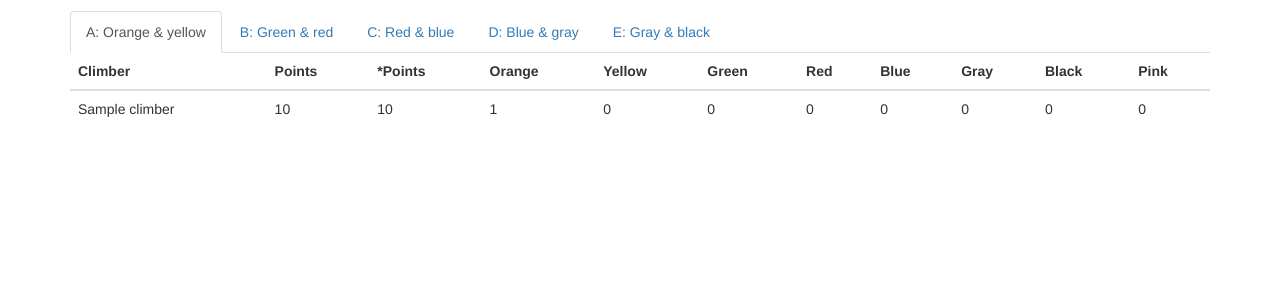
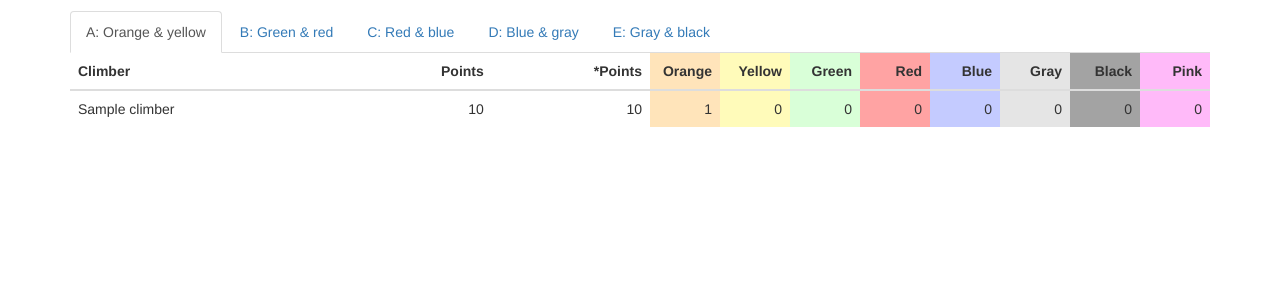
Before and after one commit to xqms/boulderviz, a Django app: page /boulders/leaderboard/A/ in a window 1280 px wide. Shown: the part 52-351 px from the top of the page. Run offline with Django 3.2, Linux system fonts and the light colour scheme; tables that the repository leaves empty hold one stand-in row (values such as "Sample post"); some libraries are stand-ins or nearby versions.

Commit message:
color colors in leaderboard

```diff
--- a/templates/base.html
+++ b/templates/base.html
@@ -12,6 +12,9 @@
 		<link rel="stylesheet" href="{% static 'bootstrap/css/bootstrap.min.css' %}" media="all" />
 		<link rel="stylesheet" href="{% static 'bootstrap/css/bootstrap-theme.min.css' %}" />
 		<script src="{% static 'jquery/jquery-1.12.0.min.js' %}"></script>
+
+		{% block extrahead %}
+		{% endblock %}
 	</head>
 	<body role="document">
 		<!-- Fixed navbar -->
--- a/templates/boulders/leaderboard.html
+++ b/templates/boulders/leaderboard.html
@@ -3,6 +3,49 @@
 {% load i18n %}
 
 {% block tab_leaderboard %}active{% endblock %}
+
+{% block extrahead %}
+<style>
+	.num {
+		text-align: right;
+	}
+	.color {
+		width: 5em;
+	}
+	.color_1 {
+		background-color: #ffe4ba;
+	}
+
+	.color_2 {
+		background-color: #fffbba;
+	}
+
+	.color_3 {
+		background-color: #d9ffd8;
+	}
+
+	.color_4 {
+		background-color: #ffa3a3;
+	}
+
+	.color_5 {
+		background-color: #c4cbff;
+	}
+
+	.color_6 {
+		background-color: #e5e5e5;
+	}
+
+	.color_7 {
+		background-color: #a3a3a3;
+	}
+
+	.color_8 {
+		background-color: #ffbaf9;
+	}
+</style>
+{% endblock %}
+
 {% block content %}
 
 <h2>{% trans 'Leaderboard' %}</h2>
@@ -19,10 +62,10 @@
 	<thead>
 		<tr>
 			<th>Climber</th>
-			<th>Points</th>
-			<th>*Points</th>
+			<th class="num">Points</th>
+			<th class="num">*Points</th>
 			{% for color in colors %}
-			<th>{{ color }}</th>
+			<th class="num color color_{{ forloop.counter }}">{{ color }}</th>
 			{% endfor %}
 		</tr>
 	</thead>
@@ -30,10 +73,10 @@
 		{% for climber in climbers %}
 		<tr>
 			<td>{{ climber.name }}</td>
-			<td>{{ climber.points }}</td>
-			<td>{{ climber.all_points }}</td>
+			<td class="num">{{ climber.points }}</td>
+			<td class="num">{{ climber.all_points }}</td>
 			{% for colorcount in climber.listCountsByCategory %}
-			<td>{{ colorcount }}</td>
+			<td class="num color color_{{ forloop.counter }}">{{ colorcount }}</td>
 			{% endfor %}
 		</tr>
 		{% endfor %}
```
